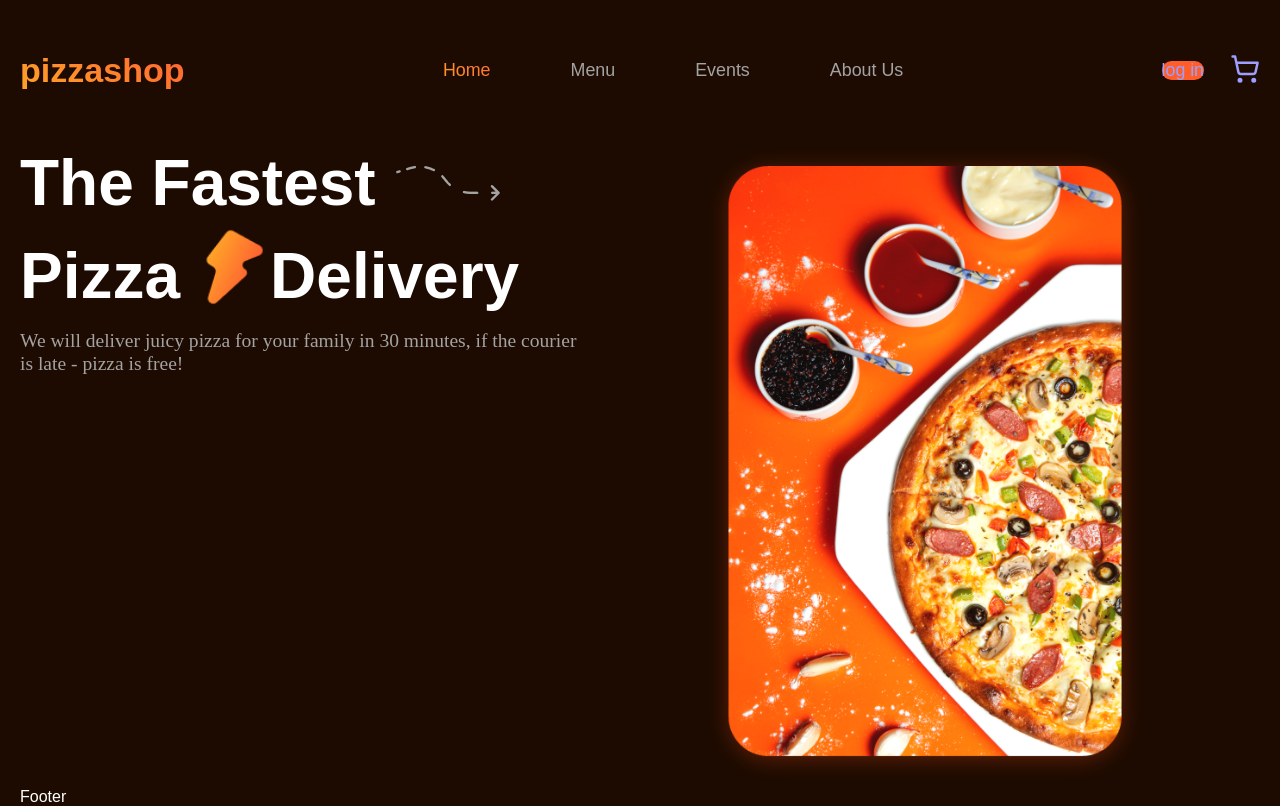
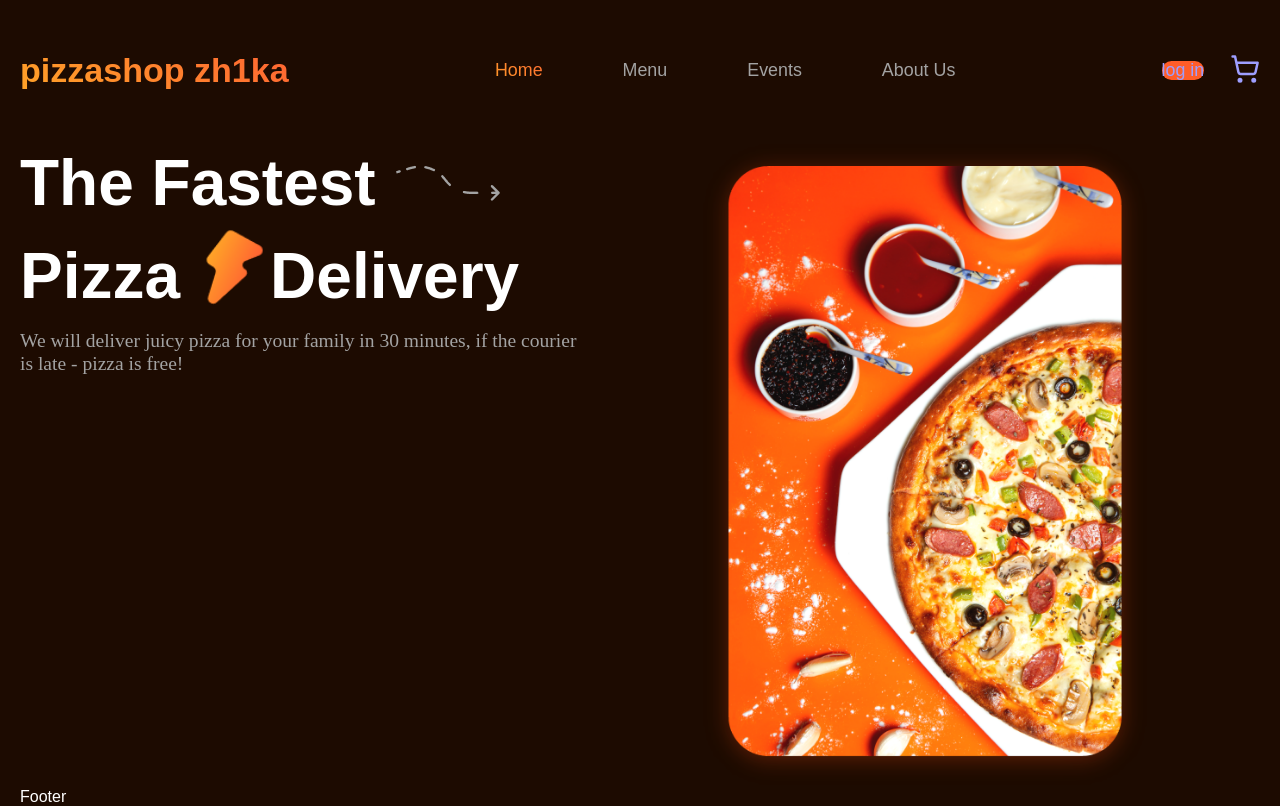
Before and after one commit to zh1kaa/Pizza, a Next.js app: page / in a window 1280 px wide. Built offline with nearby package versions, Linux system fonts and the light colour scheme.

Commit message:
feat: update home link text to include username for personalization

```diff
--- a/src/components/layout/header/Header.tsx
+++ b/src/components/layout/header/Header.tsx
@@ -47,7 +47,7 @@ export const Header: FC = () => {
 				<div className={scss.content}>
 					<div className={scss.left}>
 						<Link className={scss.link_to_home} href="/">
-							pizzashop
+							pizzashop zh1ka
 						</Link>
 					</div>
 					{isDesktop ? (
```
